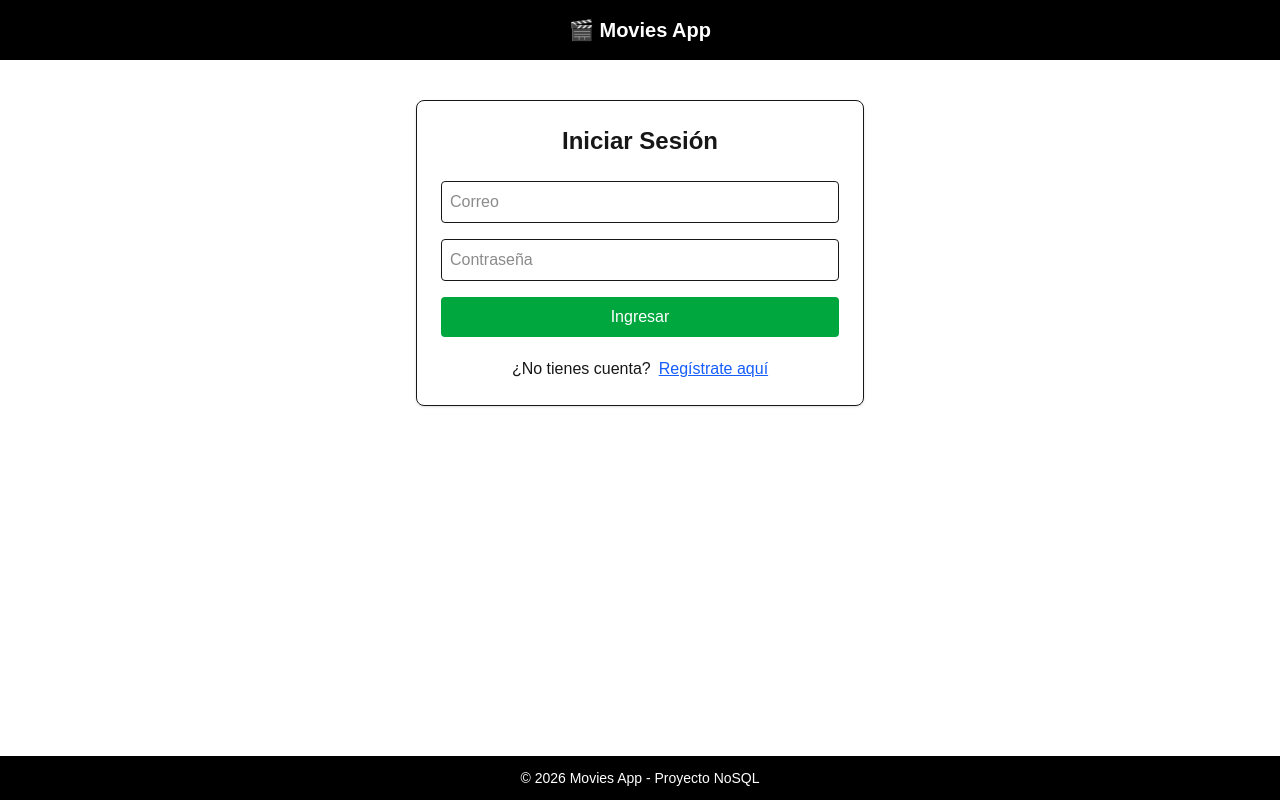
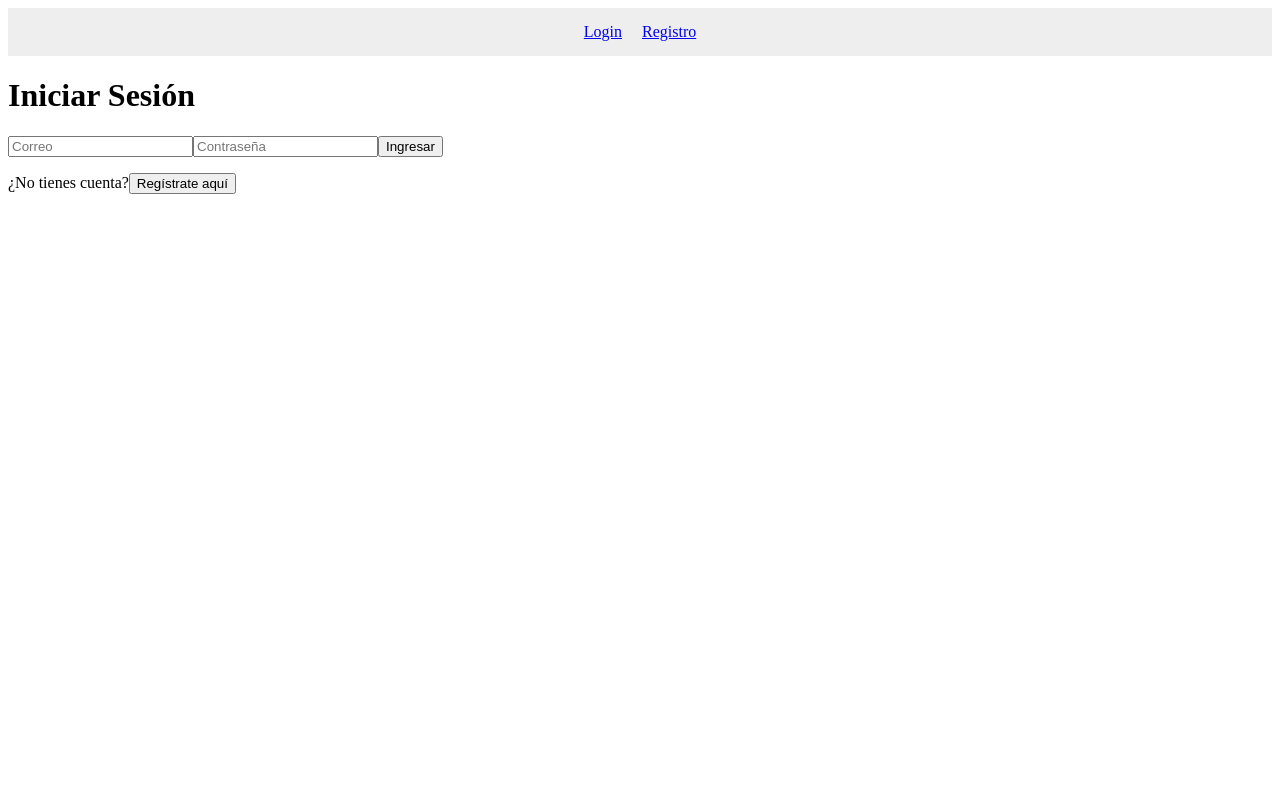
Before and after one commit to Daymondiaz/3.-DASHBOARD-REPLICA-WEBVIEW---TRIOS-, a Next.js app in the folder movies-dashboard/: page /login in a window 1280 px wide. Built offline with nearby package versions, Linux system fonts and the light colour scheme.

Commit message:
Cambios 4

```diff
--- a/movies-dashboard/app/layout.tsx
+++ b/movies-dashboard/app/layout.tsx
@@ -1,49 +1,66 @@
-import type { Metadata } from "next";
-import { Geist, Geist_Mono } from "next/font/google";
-import "./globals.css";
+"use client";
 
-const geistSans = Geist({
-  variable: "--font-geist-sans",
-  subsets: ["latin"],
-});
-
-const geistMono = Geist_Mono({
-  variable: "--font-geist-mono",
-  subsets: ["latin"],
-});
-
-// 🔥 METADATA PERSONALIZADA
-export const metadata: Metadata = {
-  title: "Movies App",
-  description: "Aplicación de películas con autenticación y consumo de API",
-};
+import { useEffect, useState } from "react";
+import { supabase } from "@/lib/supabaseClient";
+import Link from "next/link";
 
 export default function RootLayout({
   children,
-}: Readonly<{
+}: {
   children: React.ReactNode;
-}>) {
+}) {
+
+  const [user, setUser] = useState<any>(null);
+
+  useEffect(() => {
+
+    const getUser = async () => {
+      const { data } = await supabase.auth.getUser();
+      setUser(data.user ?? null);
+    };
+
+    getUser();
+
+    const { data: listener } =
+      supabase.auth.onAuthStateChange((_event, session) => {
+        setUser(session?.user ?? null);
+      });
+
+    return () => {
+      listener.subscription.unsubscribe();
+    };
+
+  }, []);
+
   return (
-    <html
-      lang="es"
-      className={`${geistSans.variable} ${geistMono.variable} h-full antialiased`}
-    >
-      <body className="min-h-full flex flex-col bg-zinc-100">
+    <html lang="es">
+      <body>
 
-        {/* 🔥 HEADER GLOBAL */}
-        <header className="bg-black text-white p-4 text-center text-xl font-bold">
-          🎬 Movies App
-        </header>
+        {/* 🔥 MENÚ GLOBAL */}
+        <nav style={{
+          padding: "15px",
+          background: "#eee",
+          display: "flex",
+          gap: "20px",
+          justifyContent: "center"
+        }}>
 
-        {/* CONTENIDO */}
-        <main className="flex-1">
-          {children}
-        </main>
+          {!user ? (
+            <>
+              <Link href="/login">Login</Link>
+              <Link href="/register">Registro</Link>
+            </>
+          ) : (
+            <>
+              <Link href="/">Home</Link>
+              <Link href="/mvp">MVP</Link>
+              <Link href="/user">Usuario</Link>
+            </>
+          )}
 
-        {/* 🔥 FOOTER */}
-        <footer className="bg-black text-white text-center p-3 text-sm">
-          © 2026 Movies App - Proyecto NoSQL
-        </footer>
+        </nav>
+
+        <main>{children}</main>
 
       </body>
     </html>
--- a/movies-dashboard/app/page.tsx
+++ b/movies-dashboard/app/page.tsx
@@ -13,25 +13,25 @@ export default function Page() {
   const [movies, setMovies] = useState<Movie[]>([]);
   const [loading, setLoading] = useState(true);
 
-  // 🔒 VALIDAR USUARIO (IMPORTANTE PARA TU NOTA)
+  // 🔒 Verificar sesión
   useEffect(() => {
 
     const checkUser = async () => {
 
       const { data } = await supabase.auth.getUser();
 
+      // 👉 Si NO hay usuario, solo carga películas (modo público)
       if (!data.user) {
-        router.push("/login");
-        return;
+        fetchMovies();
+      } else {
+        fetchMovies();
       }
 
-      fetchMovies();
     };
 
     checkUser();
 
-  }, [router]);
-
+  }, []);
 
   // 🎬 API
   const fetchMovies = async () => {
@@ -46,7 +46,6 @@ export default function Page() {
 
       console.log("API:", data);
 
-      // 🔥 FIX DEFINITIVO (como tú lo hiciste, pero mejorado)
       const peliculas =
         Array.isArray(data)
           ? data
@@ -65,12 +64,10 @@ export default function Page() {
     setLoading(false);
   };
 
-
   const cerrarSesion = async () => {
     await supabase.auth.signOut();
     router.push("/login");
   };
-
 
   if (loading) {
     return (
@@ -83,18 +80,39 @@ export default function Page() {
   return (
     <main style={styles.container}>
 
-      {/* 🔥 HEADER TIPO DASHBOARD */}
-      <div style={{ marginBottom: "30px", textAlign: "center" }}>
+      {/* 🔥 BOTONES */}
+      <div style={{ textAlign: "center", marginBottom: "30px" }}>
 
-        <h1 style={styles.titulo as React.CSSProperties}>
+        <h1 style={styles.titulo}>
           🎬 Movies App
         </h1>
 
         <button
-          onClick={() => router.push("/panel")}
+          onClick={() => router.push("/login")}
           style={styles.boton}
         >
-          Ir al Panel
+          Login
+        </button>
+
+        <button
+          onClick={() => router.push("/register")}
+          style={styles.boton}
+        >
+          Registro
+        </button>
+
+        <button
+          onClick={() => router.push("/user")}
+          style={styles.boton}
+        >
+          Panel Usuario
+        </button>
+
+        <button
+          onClick={() => router.push("/mvp")}
+          style={styles.boton}
+        >
+          Ver MVP
         </button>
 
         <button
@@ -106,8 +124,7 @@ export default function Page() {
 
       </div>
 
-
-      {/* GRID */}
+      {/* 🎬 GRID */}
       <div style={styles.grid}>
 
         {movies.map((movie, index) => (
@@ -141,7 +158,7 @@ export default function Page() {
 }
 
 
-const styles = {
+const styles: { [key: string]: React.CSSProperties } = {
 
   container:{
     background:"#111",
@@ -187,8 +204,7 @@ const styles = {
     borderRadius:"15px",
     overflow:"hidden",
     boxShadow:
-    "0 10px 20px rgba(0,0,0,.4)",
-    transition:"0.3s"
+    "0 10px 20px rgba(0,0,0,.4)"
   },
 
   info:{
@@ -203,8 +219,7 @@ const styles = {
 
   descripcion:{
     color:"#bcbcbc",
-    fontSize:"15px",
-    lineHeight:"1.5"
+    fontSize:"15px"
   }
 
 };
```
